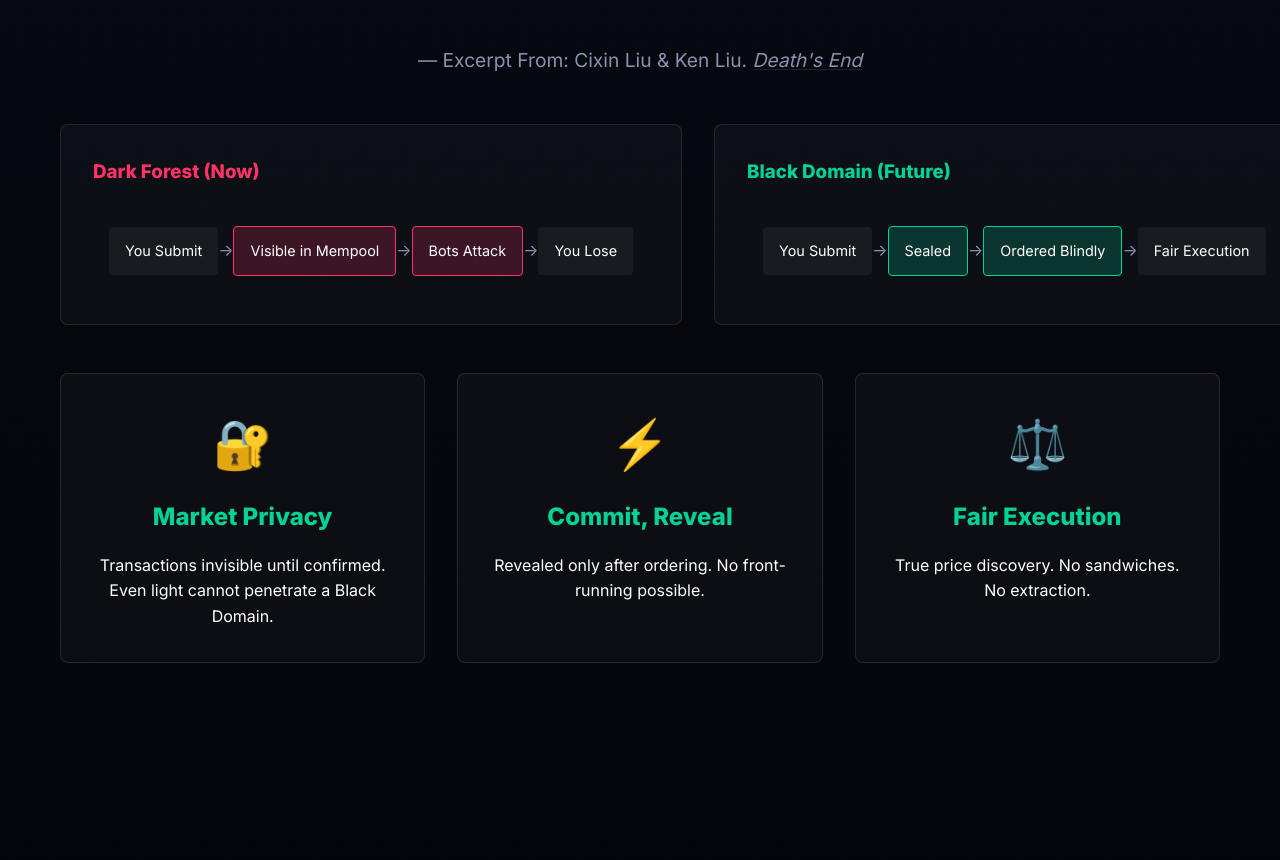
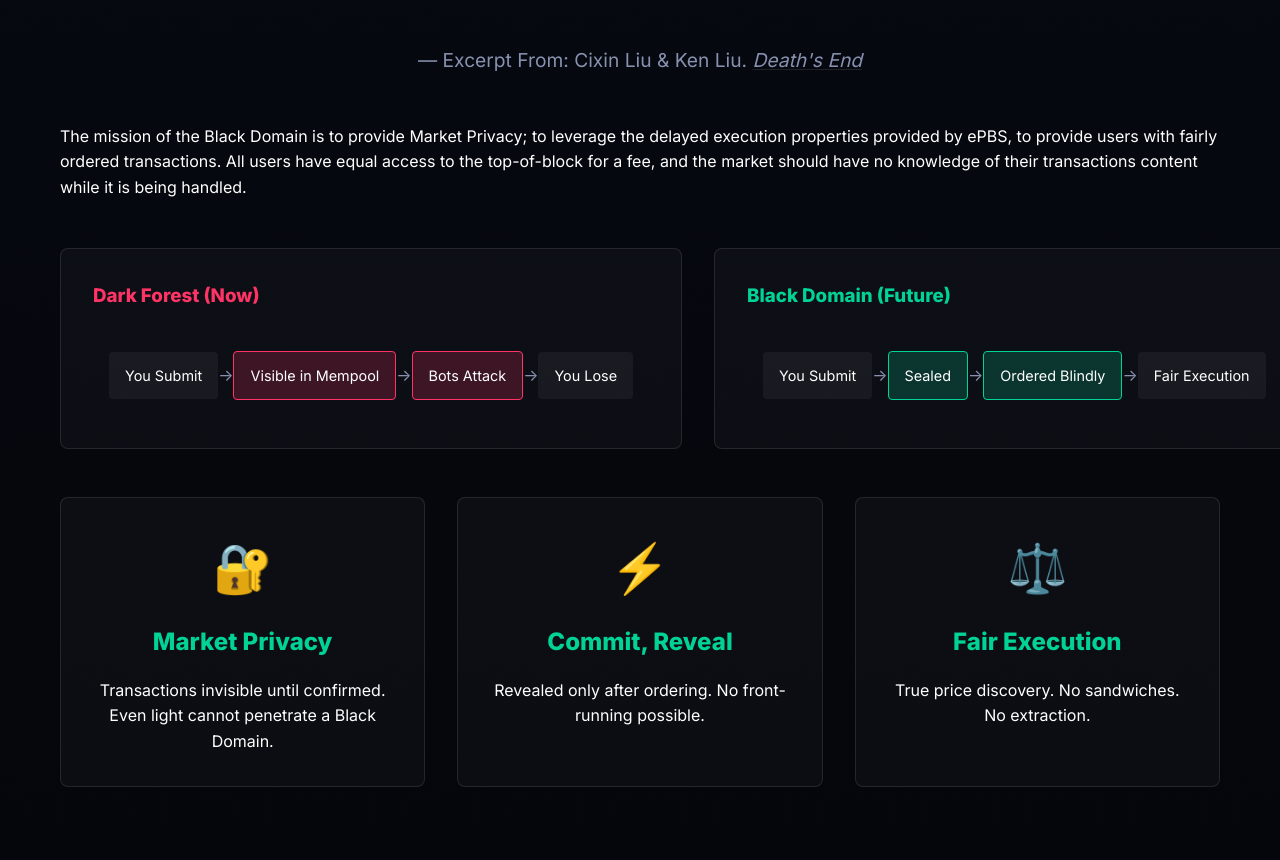
Before and after one commit to jflo/black-domain-website, a plain HTML site: page docs/index.html in a window 1280 px wide. Shown: the part 1975-2835 px from the top of the page. Drawn offline with nearby package versions, Linux system fonts and the light colour scheme; no server answers.

Commit message:
adds mission statement
Signed-off-by: jflo <justin+github@florentine.us>

```diff
--- a/docs/index.html
+++ b/docs/index.html
@@ -102,6 +102,9 @@
                 — Excerpt From: Cixin Liu & Ken Liu. <span class="book-title">Death's End</span>
             </p>
 
+            <p class="section">
+                The mission of the Black Domain is to provide Market Privacy; to leverage the delayed execution properties provided by ePBS, to provide users with fairly ordered transactions. All users have equal access to the top-of-block for a fee, and the market should have no knowledge of their transactions content while it is being handled.
+            </p>
 
             <div class="transformation-visual">
                 <div class="before-after-container">
```
